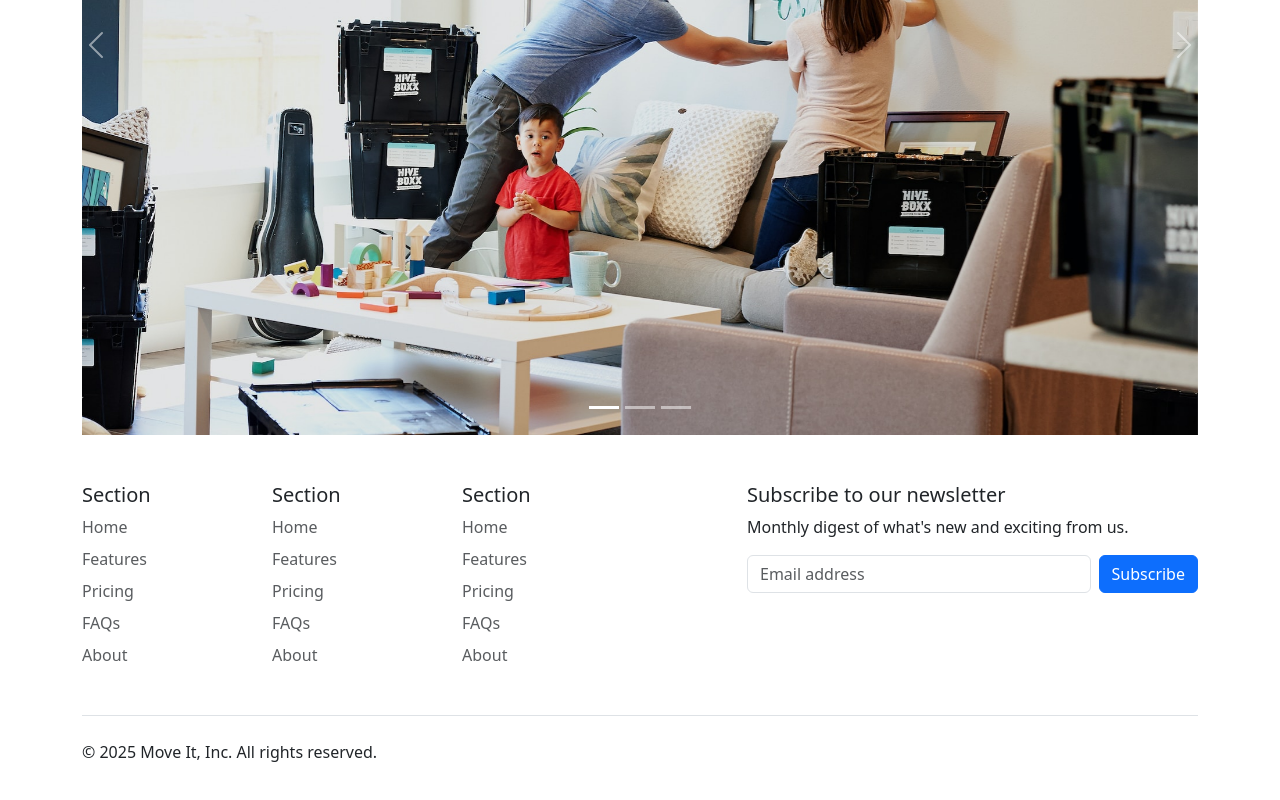
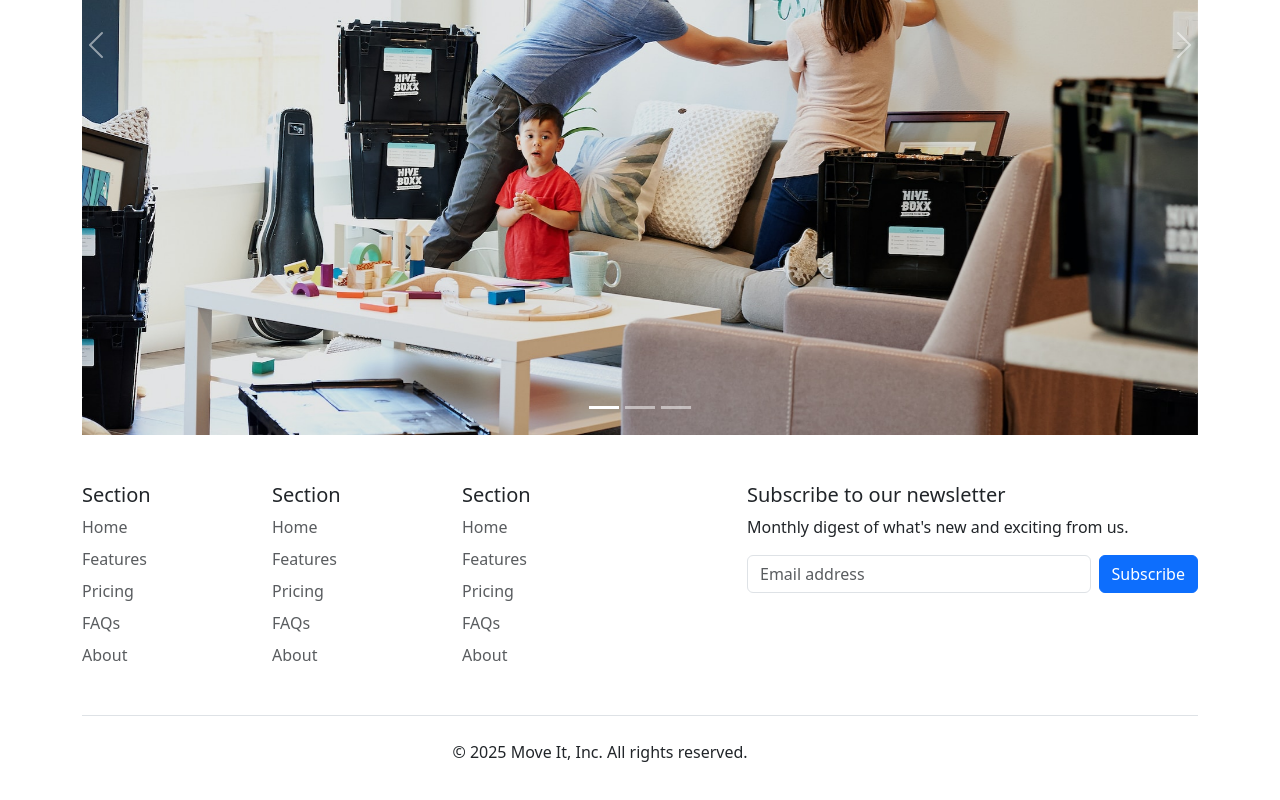
Before and after one commit to BuzzAlvin/Move-It, a plain HTML site: page index.html in a window 1280 px wide. Shown: the part 1844-2644 px from the top of the page. Drawn offline with nearby package versions, Linux system fonts and the light colour scheme.

Commit message:
Add files via upload

```diff
--- a/index.html
+++ b/index.html
@@ -207,7 +207,7 @@
           </form>
         </div>
       </div>
-      <div class="d-flex flex-column flex-sm-row justify-content-between py-4 my-4 border-top">
+      <div class="d-flex flex-column flex-sm-row justify-content-center py-4 my-4 border-top">
         <p class="text-center">© 2025 Move It, Inc. All rights reserved.</p>
         <ul class="list-unstyled d-flex">
           <li class="ms-3"><a class="link-body-emphasis" href="#" aria-label="Instagram"><svg class="bi" width="24"
```
